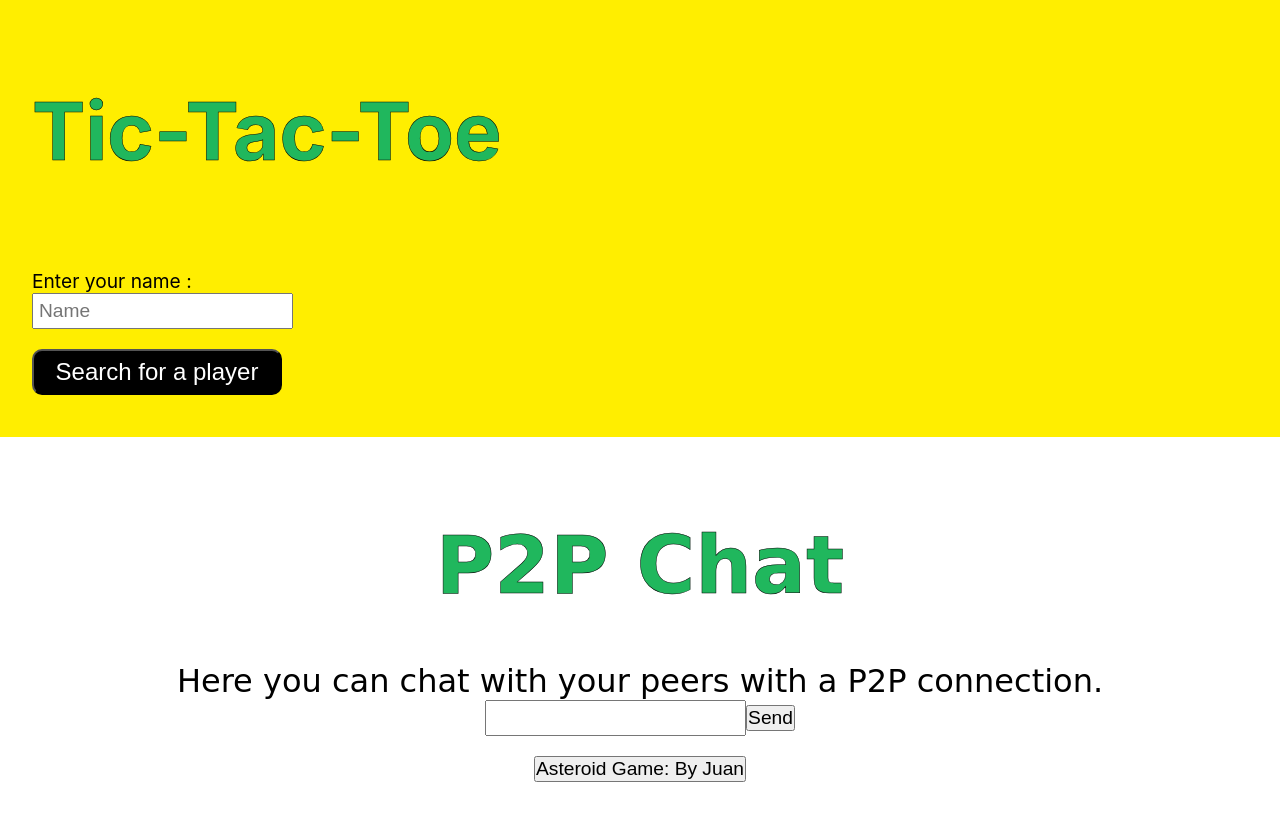
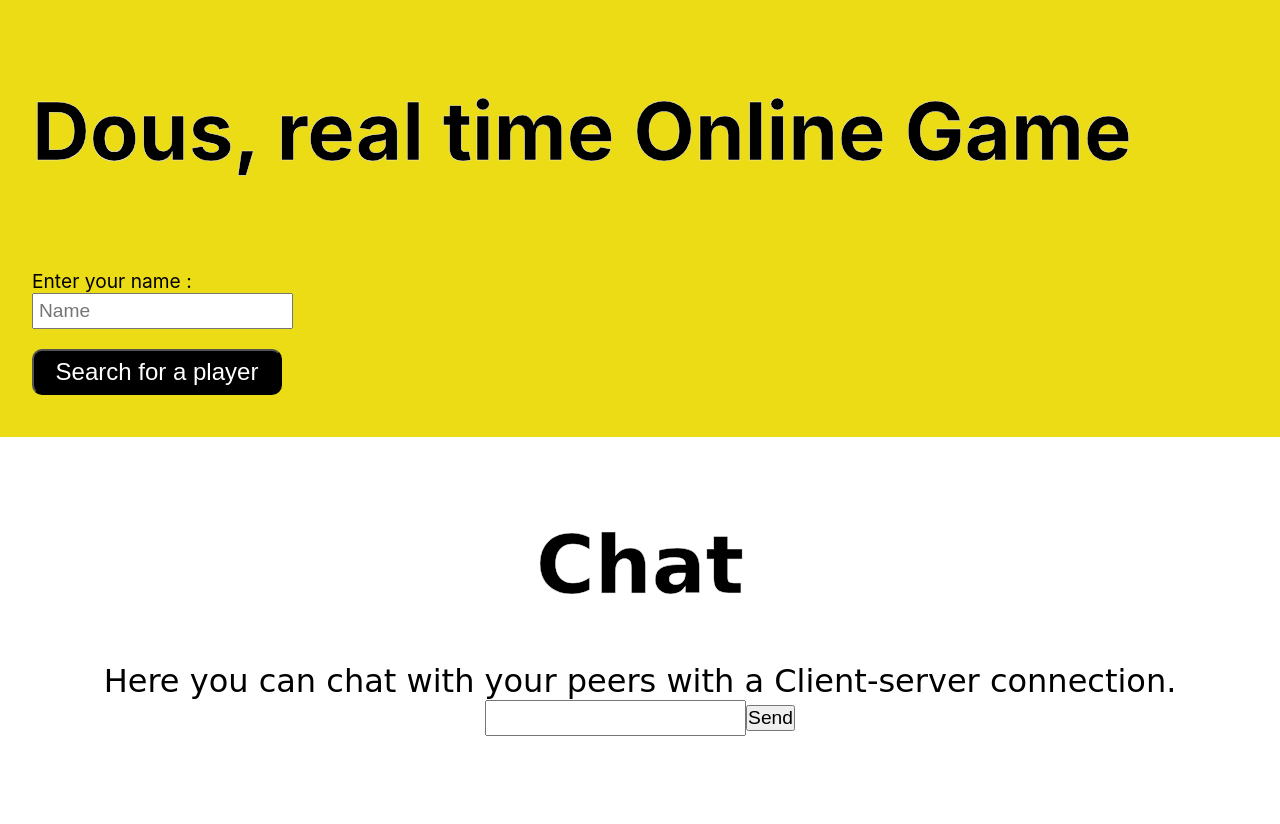
Before and after one commit to a-ortega04/chat-example-master, a website: page chat-example-master/index.html in a window 1280 px wide. After the commit the page ends 800 px from the top, so only its background shows below. Drawn offline with nearby package versions, Linux system fonts and the light colour scheme; no server answers; a web font is replaced by a local one.

Commit message:
final game

```diff
--- a/chat-example-master/index.html
+++ b/chat-example-master/index.html
@@ -5,7 +5,7 @@
   <meta charset="UTF-8">
   <meta http-equiv="X-UA-Compatible" content="IE=edge">
   <meta name="viewport" content="width=device-width, initial-scale=1.0">
-  <title>Document</title>
+  <title>DOUS</title>
   <link href="https://fonts.googleapis.com/css2?family=Tilt+Warp&display=swap" rel="stylesheet">
 
 </head>
@@ -24,8 +24,8 @@
   h1 {
     margin: 50px 0 50px 0;
     font-size: 5rem;
-    color: rgb(32, 183, 93);
-    -webkit-text-stroke: .5px black;
+    color: rgb(0, 0, 0);
+    -webkit-text-stroke: .5px whitesmoke;
   }
   input {
     margin-bottom: 20px;
@@ -83,7 +83,7 @@
   .left-container {
     flex: 3;
     padding: 2rem;
-    background-color: #ffee00;
+    background-color: #EBDC15;
     color: #000000;
     font-family: -apple-system, BlinkMacSystemFont, "Segoe UI", Roboto, Helvetica, Arial, sans-serif;
   }
@@ -101,7 +101,7 @@
 
 <body>
 <div class = "left-container">
-  <h1>Tic-Tac-Toe</h1>
+  <h1>Dous, real time Online Game</h1>
   <div style="display: flex; width: 95vw; position: relative;">
     <p id="userCont">You : <span id="user"></span></p>
     <p style="position: absolute; right: 0;" id="oppNameCont">Opponent : <span id="oppName"></span></p>
@@ -134,15 +134,14 @@
 </div>
 <div class = "right-container">
   <header>
-    <h1>P2P Chat</h1>
+    <h1>Chat</h1>
   </header>
-  <p>Here you can chat with your peers with a P2P connection.</p>
+  <p>Here you can chat with your peers with a Client-server connection.</p>
   <ul id="messages"></ul>
   <form id="form" action="">
     <input id="input" autocomplete="off" /><button>Send</button>
   </form>
   <a href="/chat-example-master/tictactoe.html">
-    <button>Asteroid Game: By Juan</button>
   </a>
 </div>
 </body>
@@ -284,7 +283,6 @@
     document.getElementById("btn8").innerText == '' ? b8 = "h" : b8 = document.getElementById("btn8").innerText
     document.getElementById("btn9").innerText == '' ? b9 = "i" : b9 = document.getElementById("btn9").innerText
 
-
     if ((b1 == b2 && b2 == b3) || (b4 == b5 && b5 == b6) || (b7 == b8 && b8 == b9) || (b1 == b4 && b4 == b7) || (b2 == b5 && b5 == b8) || (b3 == b6 && b6 == b9) || (b1 == b5 && b5 == b9) || (b3 == b5 && b5 == b7)) {
       socket.emit("gameOver", { name: name })
       setTimeout(() => {
```
